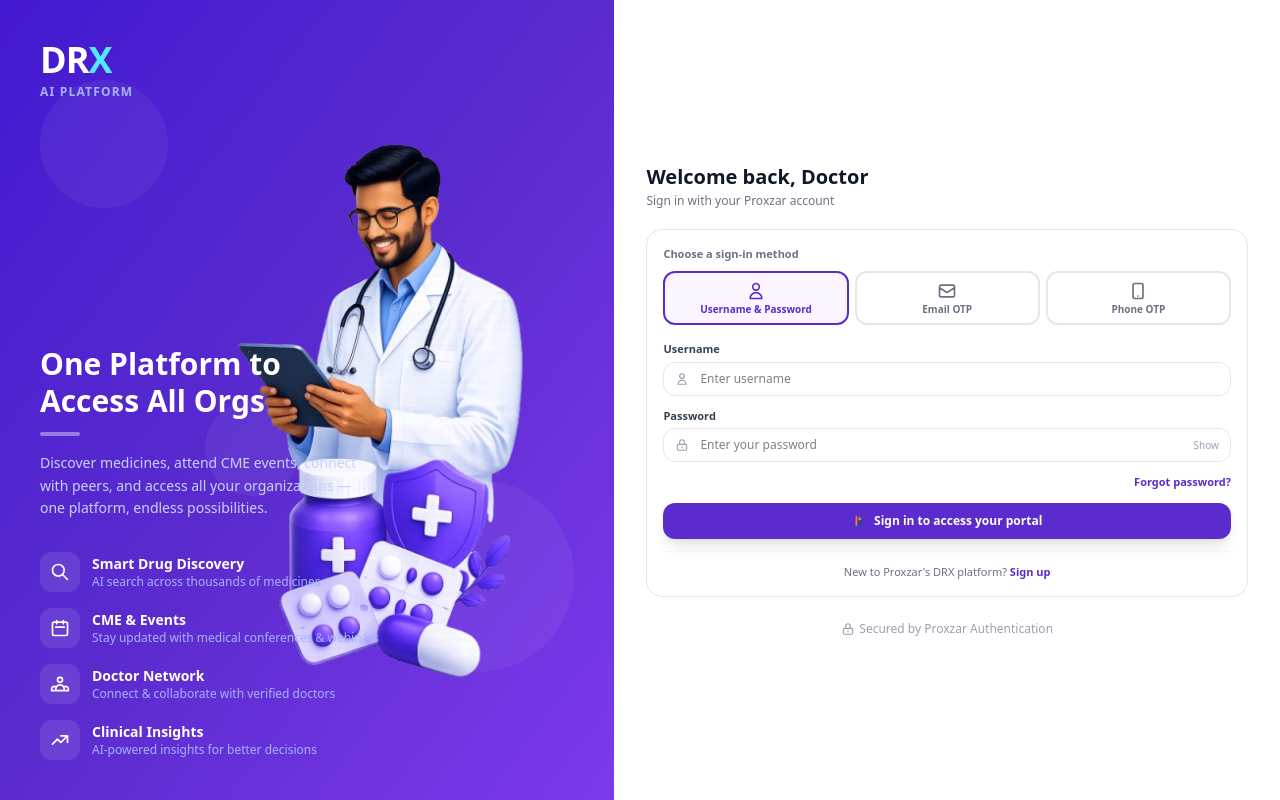
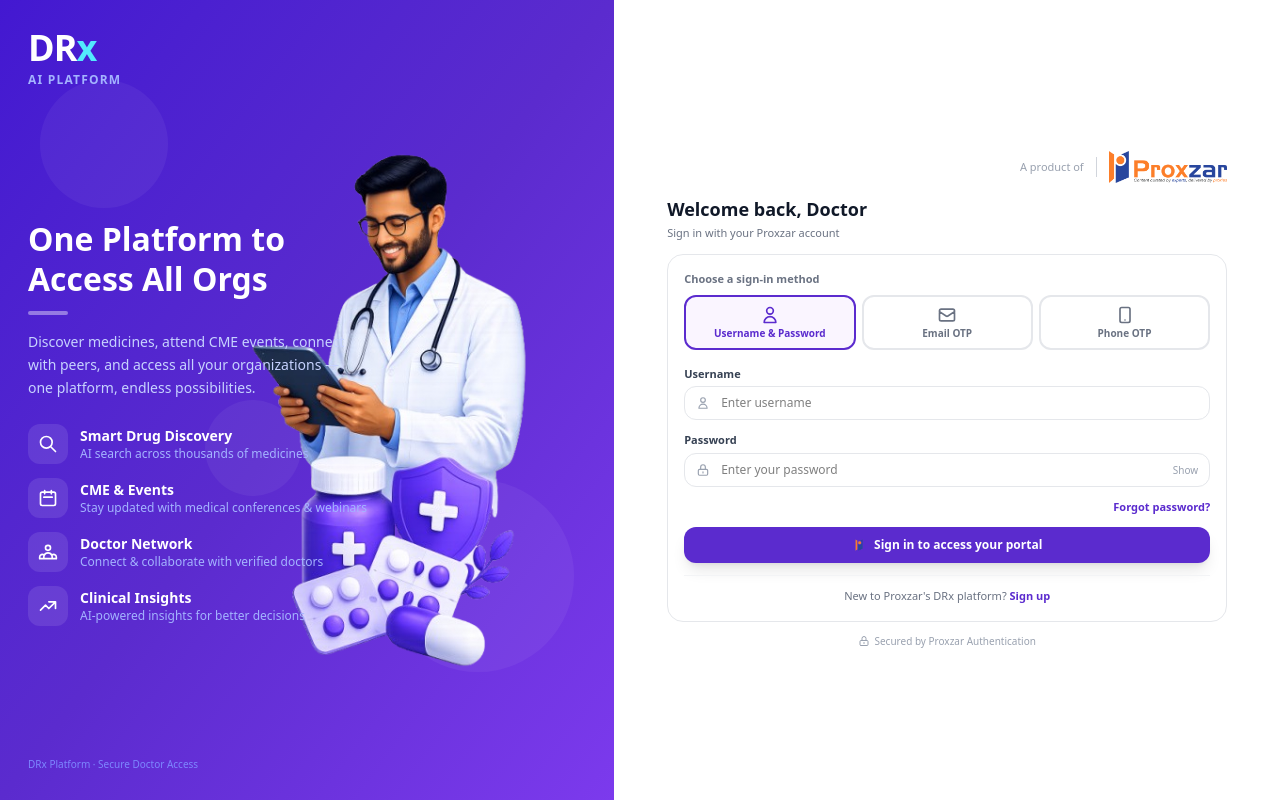
Before and after one commit to Vamsi12321/drxfrontend, a Next.js app: page /drx/login in a window 1280 px wide. Built offline with nearby package versions, Linux system fonts and the light colour scheme.

Commit message:
all login page issues solved like proxzar logo added in main page and login page also

```diff
--- a/app/admin/dashboard/page.js
+++ b/app/admin/dashboard/page.js
@@ -41,7 +41,7 @@
     <div className="space-y-6">
       <div>
         <h1 className="text-2xl font-bold" style={{ color: "#3b3a8a" }}>Dashboard</h1>
-        <p className="text-gray-500 text-sm mt-0.5">DRX Platform Overview</p>
+        <p className="text-gray-500 text-sm mt-0.5">DRx Platform Overview</p>
       </div>
 
       {/* Stats */}
--- a/app/admin/doctors/page.js
+++ b/app/admin/doctors/page.js
@@ -37,7 +37,7 @@
       <div className="flex items-center justify-between">
         <div>
           <h1 className="text-2xl font-bold" style={{ color: "#3b3a8a" }}>Doctors</h1>
-          <p className="text-gray-500 text-sm mt-0.5">All registered doctors on the DRX platform</p>
+          <p className="text-gray-500 text-sm mt-0.5">All registered doctors on the DRx platform</p>
         </div>
         <button onClick={() => setShowRegister(true)}
           className="px-4 py-2.5 bg-purple-600 hover:bg-purple-700 text-white rounded-xl text-sm font-semibold transition-all flex items-center gap-2">
--- a/app/admin/layout.js
+++ b/app/admin/layout.js
@@ -68,11 +68,11 @@
         <div className={`${collapsed ? "px-3" : "px-5"} pt-5 pb-4 border-b border-gray-100`}>
           <div className="flex items-center gap-2">
             <div className="w-8 h-8 bg-purple-600 rounded-lg flex items-center justify-center flex-shrink-0">
-              <span className="text-white font-bold text-sm">DRX</span>
+              <span className="text-white font-bold text-sm">DRx</span>
             </div>
             {!collapsed && (
               <div>
-                <p className="font-bold text-sm" style={{ color: "#3b3a8a" }}>DRX Admin</p>
+                <p className="font-bold text-sm" style={{ color: "#3b3a8a" }}>DRx Admin</p>
                 <p className="text-[10px] text-gray-400">Platform Management</p>
               </div>
             )}
@@ -135,7 +135,7 @@
           </button>
           <div className="flex items-center gap-2">
             <div className="w-6 h-6 bg-purple-600 rounded flex items-center justify-center">
-              <span className="text-white font-bold text-[9px]">DRX</span>
+              <span className="text-white font-bold text-[9px]">DRx</span>
             </div>
             <span className="text-sm font-bold" style={{ color: "#3b3a8a" }}>Admin</span>
           </div>
--- a/app/admin/login/page.js
+++ b/app/admin/login/page.js
@@ -159,7 +159,7 @@
         <div className="relative z-10">
           <div className="flex items-center gap-3">
             <div className="w-11 h-11 bg-white/15 backdrop-blur rounded-xl flex items-center justify-center border border-white/20">
-              <span className="text-white font-bold text-lg">DRX</span>
+              <span className="text-white font-bold text-lg">DRx</span>
             </div>
             <div>
               <p className="text-white font-bold text-lg">Admin Portal</p>
@@ -195,7 +195,7 @@
         </div>
 
         <div className="relative z-10">
-          <p className="text-purple-300 text-[11px]">DRX Platform v1.0 · Secure Admin Access</p>
+          <p className="text-purple-300 text-[11px]">DRx Platform v1.0 · Secure Admin Access</p>
         </div>
       </div>
 
@@ -205,7 +205,7 @@
           {/* Mobile logo */}
           <div className="lg:hidden text-center mb-6">
             <div className="w-12 h-12 bg-purple-600 rounded-xl flex items-center justify-center mx-auto mb-3">
-              <span className="text-white font-bold text-lg">DRX</span>
+              <span className="text-white font-bold text-lg">DRx</span>
             </div>
             <h1 className="text-xl font-bold" style={{ color: "#3b3a8a" }}>Admin Portal</h1>
           </div>
--- a/app/admin/organizations/page.js
+++ b/app/admin/organizations/page.js
@@ -155,7 +155,7 @@
       <div className="flex items-center justify-between">
         <div>
           <h1 className="text-2xl font-bold" style={{ color: "#3b3a8a" }}>Organizations</h1>
-          <p className="text-gray-500 text-sm mt-0.5">Manage pharmaceutical companies on the DRX platform</p>
+          <p className="text-gray-500 text-sm mt-0.5">Manage pharmaceutical companies on the DRx platform</p>
         </div>
         <button onClick={() => setShowAdd(true)}
           className="px-4 py-2.5 bg-purple-600 hover:bg-purple-700 text-white rounded-xl text-sm font-semibold transition-all flex items-center gap-2">
@@ -264,7 +264,7 @@
             ) : (
               <>
                 <h3 className="text-lg font-bold mb-1" style={{ color: "#3b3a8a" }}>Add Organization</h3>
-                <p className="text-sm text-gray-500 mb-5">Register a new pharmaceutical company on the DRX platform.</p>
+                <p className="text-sm text-gray-500 mb-5">Register a new pharmaceutical company on the DRx platform.</p>
 
                 {formError && (
                   <div className="bg-red-50 border border-red-200 text-red-700 px-4 py-2.5 rounded-xl text-sm mb-4">{formError}</div>
--- a/app/doctor/layout.js
+++ b/app/doctor/layout.js
@@ -109,9 +109,16 @@
   const SidebarContent = () => (
     <>
       {/* Logo */}
-      <div className="px-3 pt-5 pb-4 flex items-center justify-center">
-        <Link href="/doctor/home" className="flex items-center justify-center overflow-hidden">
-          <img src="/drx/images/doctors/drx_icon.png" alt="DRX" className={`${collapsed && !mobileOpen ? "h-7" : "h-10"} object-contain transition-all`} />
+      <div className="px-3 pt-5 pb-4 flex items-center justify-start pl-4">
+        <Link href="/doctor/home" className="flex items-center gap-0.5 overflow-hidden">
+          {(!collapsed || mobileOpen) && (
+            <img src="/drx/images/icons/proxzarIcon.png" alt="Proxzar" className="h-10 w-10 object-contain transition-all flex-shrink-0" />
+          )}
+          {collapsed && !mobileOpen ? (
+            <span className="text-lg font-black tracking-tight"><span style={{color:"#3b3a8a"}}>DR</span><span style={{color:"#06b6d4"}}>x</span></span>
+          ) : (
+            <span className="text-2xl font-black tracking-tight"><span style={{color:"#3b3a8a"}}>DR</span><span style={{color:"#06b6d4"}}>x</span></span>
+          )}
         </Link>
       </div>
 
--- a/app/doctor/profile/page.js
+++ b/app/doctor/profile/page.js
@@ -337,7 +337,7 @@
                     </div>
                   </div>
                 ))}
-                <p className="text-[9px] text-gray-400 mt-3 text-center">Accepting sends to DRX admin for final approval</p>
+                <p className="text-[9px] text-gray-400 mt-3 text-center">Accepting sends to DRx admin for final approval</p>
               </div>
             ) : (
               <div className="text-center py-4">
--- a/app/login/page.js
+++ b/app/login/page.js
@@ -188,9 +188,9 @@
   }
 
   return (
-    <div className="min-h-screen flex">
+    <div className="h-screen flex overflow-hidden">
       {/* Left Panel */}
-      <div className="hidden lg:flex lg:w-[48%] bg-gradient-to-br from-[#4318d1] via-[#5b2bce] to-[#7c3aed] flex-col justify-between p-10 relative overflow-hidden">
+      <div className="hidden lg:flex lg:w-[48%] bg-gradient-to-br from-[#4318d1] via-[#5b2bce] to-[#7c3aed] flex-col justify-between p-7 relative overflow-hidden">
         <div className="absolute inset-0 overflow-hidden pointer-events-none">
           <div className="absolute top-20 left-10 w-32 h-32 bg-white/5 rounded-full" />
           <div className="absolute bottom-32 right-10 w-48 h-48 bg-white/5 rounded-full" />
@@ -199,22 +199,22 @@
 
         <div className="relative z-10">
           <h1 className="text-4xl font-black tracking-tight">
-            <span className="text-white">DR</span><span className="text-cyan-300">X</span>
+            <span className="text-white">DR</span><span className="text-cyan-300">x</span>
           </h1>
           <p className="text-indigo-300 text-xs font-semibold tracking-widest mt-1">AI PLATFORM</p>
         </div>
 
         <div className="relative z-10">
-          <h2 className="text-3xl font-bold text-white leading-tight mb-3">
+          <h2 className="text-[2rem] font-bold text-white leading-tight mb-3">
             One Platform to<br />Access All Orgs
           </h2>
           <div className="w-10 h-1 bg-white/40 rounded-full mb-4" />
-          <p className="text-indigo-200 text-sm leading-relaxed max-w-[320px] mb-8">
+          <p className="text-indigo-200 text-sm leading-relaxed max-w-[320px] mb-6">
             Discover medicines, attend CME events, connect with peers, and access all your organizations — one platform, endless possibilities.
           </p>
 
           {/* Feature list */}
-          <div className="space-y-4">
+          <div className="space-y-3.5">
             {[
               { icon: <svg className="w-5 h-5" fill="none" stroke="currentColor" viewBox="0 0 24 24"><path strokeLinecap="round" strokeLinejoin="round" strokeWidth={2} d="M21 21l-6-6m2-5a7 7 0 11-14 0 7 7 0 0114 0z" /></svg>, title: "Smart Drug Discovery", desc: "AI search across thousands of medicines" },
               { icon: <svg className="w-5 h-5" fill="none" stroke="currentColor" viewBox="0 0 24 24"><path strokeLinecap="round" strokeLinejoin="round" strokeWidth={2} d="M8 7V3m8 4V3m-9 8h10M5 21h14a2 2 0 002-2V7a2 2 0 00-2-2H5a2 2 0 00-2 2v12a2 2 0 002 2z" /></svg>, title: "CME & Events", desc: "Stay updated with medical conferences & webinars" },
@@ -234,34 +234,45 @@
           </div>
         </div>
 
+        <div className="relative z-10">
+          <p className="text-indigo-400 text-[10px]">DRx Platform · Secure Doctor Access</p>
+        </div>
+
         <div className="absolute inset-0 flex items-center justify-end pointer-events-none pr-4">
-          <img src="/drx/images/doctors/dr_login.png" alt="" className="h-[75%] object-contain" />
+          <img src="/drx/images/doctors/dr_login.png" alt="" className="h-[72%] object-contain" />
         </div>
       </div>
 
       {/* Right Panel — Login Form */}
-      <div className="w-full lg:w-[52%] flex items-center justify-center p-3 sm:p-5 xl:p-8 bg-white">
-        <div className="w-full max-w-[680px]">
+      <div className="w-full lg:w-[52%] flex items-center justify-center p-3 sm:p-5 bg-white overflow-y-auto">
+        <div className="w-full max-w-[560px]">
+          {/* Proxzar branding — top right */}
+          <div className="flex items-center justify-end gap-2 mb-3">
+            <span className="text-[11px] text-gray-400 font-medium">A product of</span>
+            <div className="w-px h-5 bg-gray-300 mx-1" />
+            <img src="/drx/images/proxzar/proxzarmainlogo.png" alt="Proxzar" className="h-8 object-contain" />
+          </div>
+
           {/* Logo for mobile */}
-          <div className="lg:hidden flex items-center justify-center mb-6">
-            <div className="w-10 h-10 bg-[#5b2bce] rounded-lg flex items-center justify-center">
-              <span className="text-white font-black text-sm">DRX</span>
+          <div className="lg:hidden flex items-center justify-center mb-4">
+            <div className="w-10 h-10 bg-[#5b2bce] rounded-xl flex items-center justify-center">
+              <span className="text-white font-black text-sm">DRx</span>
             </div>
           </div>
 
           {/* Heading */}
-          <h2 className="text-lg sm:text-xl font-bold text-gray-900 mb-0.5">Welcome back, Doctor</h2>
-          <p className="text-gray-500 text-[11px] sm:text-xs mb-4 sm:mb-5">Sign in with your Proxzar account</p>
+          <h2 className="text-base sm:text-lg font-bold text-gray-900 mb-0.5">Welcome back, Doctor</h2>
+          <p className="text-gray-500 text-[10px] sm:text-[11px] mb-3">Sign in with your Proxzar account</p>
 
           {/* Error */}
           {error && (
-            <div className="mb-4 bg-red-50 border border-red-200 text-red-700 px-3 py-2.5 rounded-xl text-xs font-medium flex items-center gap-2">
+            <div className="mb-3 bg-red-50 border border-red-200 text-red-700 px-3 py-2 rounded-xl text-[11px] font-medium flex items-center gap-2">
               <span>⚠️</span> {error}
             </div>
           )}
 
           {/* Sign-in methods */}
-          <div className="flex flex-col lg:flex-row gap-3 sm:gap-4">
+          <div className="flex flex-col lg:flex-row gap-2 sm:gap-3">
             {/* Left column — Sign-in method tabs + password form */}
             <div className="flex-1 border border-gray-200 rounded-2xl p-3 sm:p-4">
               <p className="text-[10px] sm:text-[11px] font-semibold text-gray-500 mb-2">Choose a sign-in method</p>
@@ -388,7 +399,7 @@
 
               {/* Sign up link */}
               <div className="mt-3 pt-3 border-t border-gray-100 text-center">
-                <p className="text-[10px] sm:text-[11px] text-gray-500">New to Proxzar&apos;s DRX platform? <a href="https://drx.proxzar.ai/dobo/qr-register" target="_blank" rel="noopener noreferrer" className="text-[#5b2bce] font-semibold hover:underline">Sign up</a></p>
+                <p className="text-[10px] sm:text-[11px] text-gray-500">New to Proxzar&apos;s DRx platform? <a href="https://drx.proxzar.ai/dobo/qr-register" target="_blank" rel="noopener noreferrer" className="text-[#5b2bce] font-semibold hover:underline">Sign up</a></p>
               </div>
             </div>
 
@@ -470,8 +481,8 @@
           </div>
 
           {/* Footer */}
-          <div className="mt-6 flex items-center justify-center gap-1 text-xs text-gray-400">
-            <svg className="w-3.5 h-3.5" fill="none" stroke="currentColor" viewBox="0 0 24 24"><path strokeLinecap="round" strokeLinejoin="round" strokeWidth={2} d="M12 15v2m-6 4h12a2 2 0 002-2v-6a2 2 0 00-2-2H6a2 2 0 00-2 2v6a2 2 0 002 2zm10-10V7a4 4 0 00-8 0v4h8z" /></svg>
+          <div className="mt-3 flex items-center justify-center gap-1 text-[10px] text-gray-400">
+            <svg className="w-3 h-3" fill="none" stroke="currentColor" viewBox="0 0 24 24"><path strokeLinecap="round" strokeLinejoin="round" strokeWidth={2} d="M12 15v2m-6 4h12a2 2 0 002-2v-6a2 2 0 00-2-2H6a2 2 0 00-2 2v6a2 2 0 002 2zm10-10V7a4 4 0 00-8 0v4h8z" /></svg>
             Secured by Proxzar Authentication
           </div>
         </div>
```
Also changed, not shown: app/doctor/select-org/page.js (+11 -5 lines), lib/useVirtualMR.js, public/images/proxzar/proxzarmainlogo.png (added).
